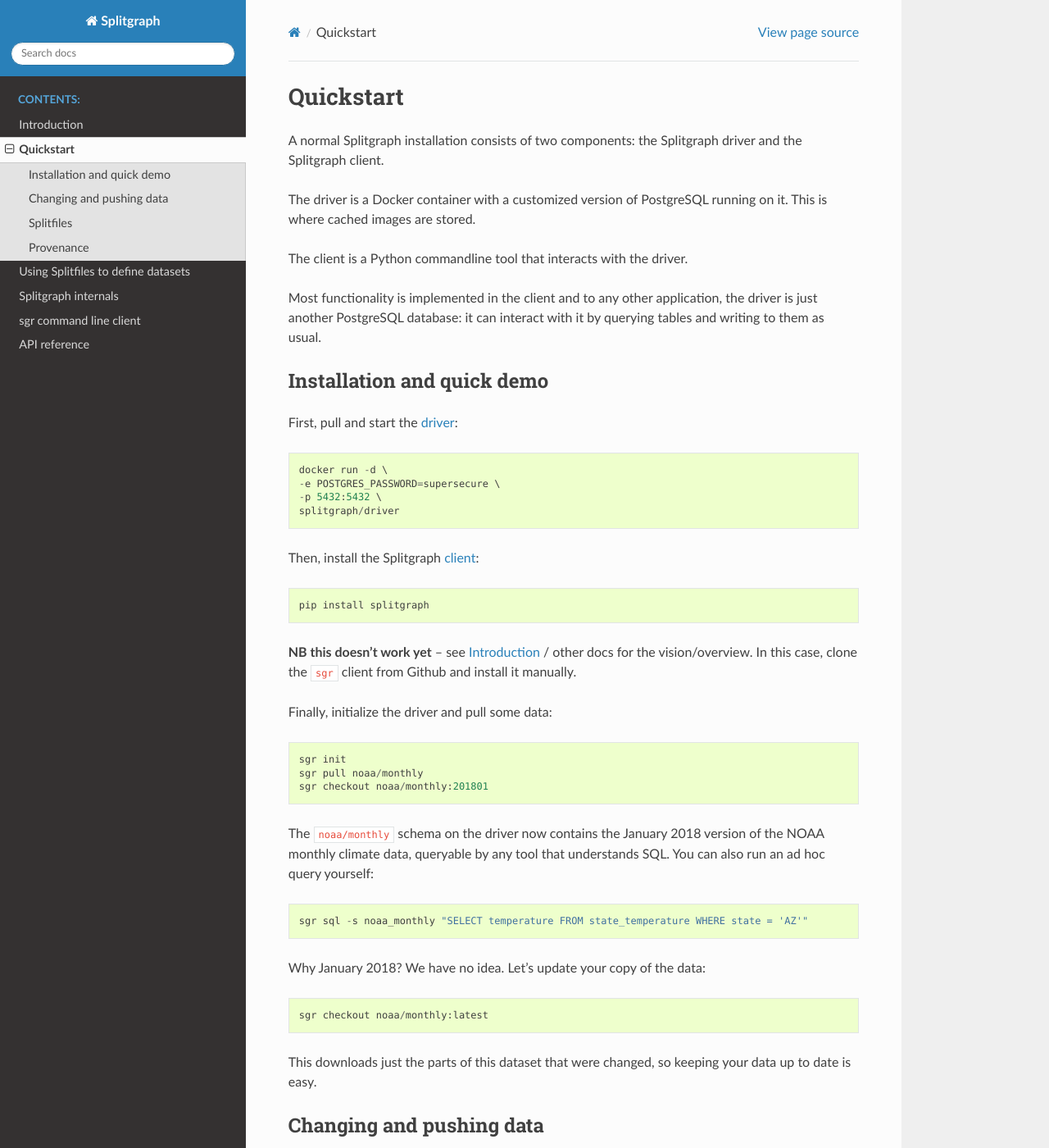
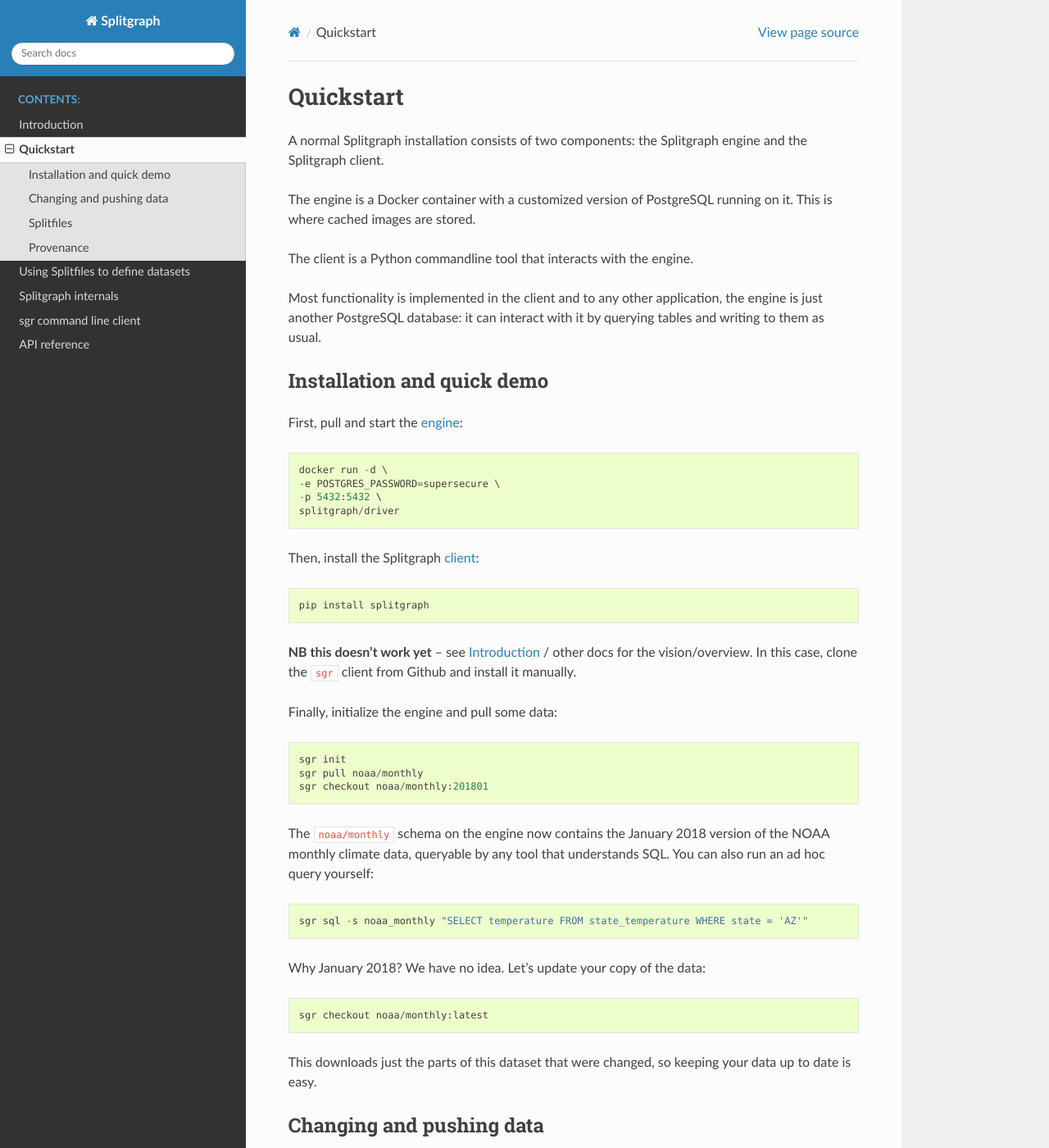
Before and after one commit to splitgraph/sgr, a Sphinx documentation site: the page built from docs/quickstart.rst, in a window 1280 px wide and 1400 px high. Shown: the whole window at 82% size. Built offline with Sphinx 7.4.7 and the Read the Docs theme 2.0.0, drawn with Linux system fonts in a browser that asks for light colours; some of the changed text lies outside the part shown.

Commit message:
Added the Engine changes to the docs

```diff
--- a/docs/index.rst
+++ b/docs/index.rst
@@ -10,7 +10,7 @@ Welcome to Splitgraph's documentation!
    splitfile
    internals
    commands/commands
-   API reference <api/modules>
+      API reference <api/splitgraph>
 
 
 Indices and tables
--- a/docs/quickstart.rst
+++ b/docs/quickstart.rst
@@ -2,20 +2,20 @@
 Quickstart
 ==========
 
-A normal Splitgraph installation consists of two components: the Splitgraph driver and the Splitgraph client.
+A normal Splitgraph installation consists of two components: the Splitgraph engine and the Splitgraph client.
 
-The driver is a Docker container with a customized version of PostgreSQL running on it. This is where cached images
+The engine is a Docker container with a customized version of PostgreSQL running on it. This is where cached images
 are stored.
 
-The client is a Python commandline tool that interacts with the driver.
+The client is a Python commandline tool that interacts with the engine.
 
-Most functionality is implemented in the client and to any other application, the driver is just another PostgreSQL
+Most functionality is implemented in the client and to any other application, the engine is just another PostgreSQL
 database: it can interact with it by querying tables and writing to them as usual.
 
 Installation and quick demo
 ===========================
 
-First, pull and start the `driver
+First, pull and start the `engine
 <https://hub.docker.com/r/splitgraph/driver/>`_::
 
     docker run -d \
@@ -31,13 +31,13 @@ Then, install the Splitgraph `client
 **NB this doesn't work yet** -- see :ref:`introduction` / other docs for the vision/overview. In this case, clone
 the ``sgr`` client from Github and install it manually.
 
-Finally, initialize the driver and pull some data::
+Finally, initialize the engine and pull some data::
 
     sgr init
     sgr pull noaa/monthly
     sgr checkout noaa/monthly:201801
 
-The ``noaa/monthly`` schema on the driver now contains the January 2018 version of the NOAA monthly climate data, queryable
+The ``noaa/monthly`` schema on the engine now contains the January 2018 version of the NOAA monthly climate data, queryable
 by any tool that understands SQL. You can also run an ad hoc query yourself::
 
     sgr sql -s noaa_monthly "SELECT temperature FROM state_temperature WHERE state = 'AZ'"
@@ -55,7 +55,7 @@ Let's manipulate our copy of the climate data a bit::
 
     sgr sql -s noaa/monthly "DELETE FROM state_temperature WHERE state = 'AZ'"
 
-Alternatively, we can connect any other Postgres client to your driver, since it's just another database server.
+Alternatively, we can connect any other Postgres client to your engine, since it's just another database server.
 
 Now, inspect the changes we've made::
 
```
Also changed, not shown: docs/api/modules.rst (deleted, +0 -7 lines), docs/api/splitgraph.engine.postgres.rst (added, +22 -0 lines), docs/api/splitgraph.engine.rst (added, +17 -0 lines), docs/api/splitgraph.rst (+1 -8 lines), docs/internals.rst (+7 -7 lines), 2 other files.
